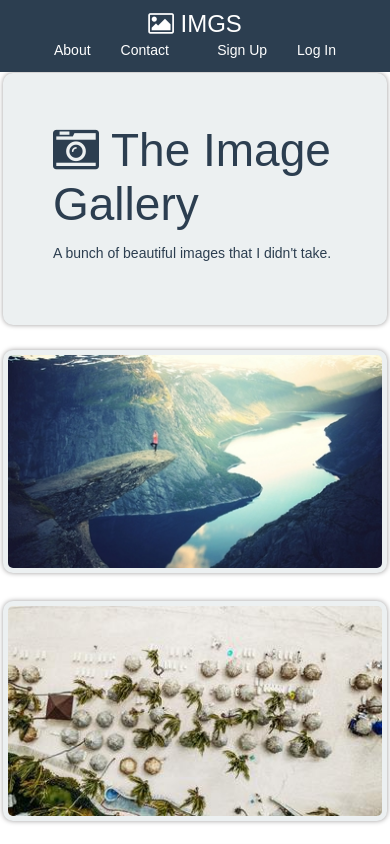
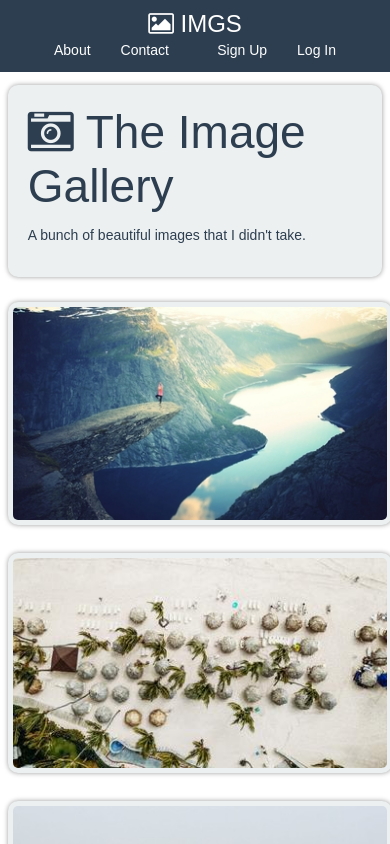
Before and after one commit to Abhijeet199/Gallery-Site, a plain HTML site: page index.html in a window 390 px wide. Shown: the top 844 px of the page. Drawn offline with Linux system fonts and the light colour scheme.

Commit message:
new changes

```diff
--- a/css/style.css
+++ b/css/style.css
@@ -61,7 +61,6 @@ content .main {
     position: relative;
     width: 80%;
     margin: 25px auto;
-    min-width: 384px;
 }
 
 content .main .jumbo {
@@ -71,6 +70,7 @@ content .main .jumbo {
     background: #ecf0f1;
     border-radius: 10px;
     box-shadow: .1px .1px 5px rgb(158, 156, 156);
+    width: 100%;
 }
 
 content .main .jumbo .jumbo-header {
@@ -117,4 +117,18 @@ content .main .grid-container img:hover {
     header nav li a {
         margin: 0 15px;
     }
+    content .main {
+        min-width: 96%;
+        margin: auto;
+    }
+    content .main .jumbo {
+        padding: 20px;
+        margin-top: 10%;
+        box-sizing: border-box;
+        color: #2c3e50;
+        background: #ecf0f1;
+        border-radius: 10px;
+        box-shadow: .1px .1px 5px rgb(158, 156, 156);
+        width: 100%;
+    }
 }
```
